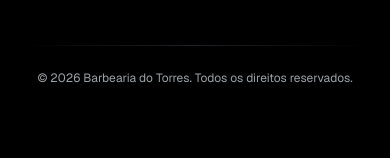
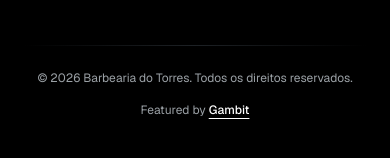
Before and after one commit to Rug-gieri/torrimba, a Next.js app: page / in a window 390 px wide. Shown: the part 7591-7749 px from the top of the page. Built offline with nearby package versions, Linux system fonts and the light colour scheme; no server answers; a web font is replaced by a local one.

Commit message:
feat(footer): add 'Featured by Gambit' credit with link

```diff
--- a/components/Footer.tsx
+++ b/components/Footer.tsx
@@ -62,9 +62,20 @@ export default function Footer() {
       </div>
       <div className="mx-auto mt-14 max-w-6xl px-6">
         <div className="h-px bg-gradient-to-r from-transparent via-border to-transparent" />
-        <p className="mt-6 text-center text-xs text-foreground-muted">
-          © 2026 Barbearia do Torres. Todos os direitos reservados.
-        </p>
+        <div className="mt-6 flex flex-col items-center justify-between gap-4 text-xs text-foreground-muted sm:flex-row">
+          <p>© 2026 Barbearia do Torres. Todos os direitos reservados.</p>
+          <p>
+            Featured by{" "}
+            <a
+              href="https://gambit.tec.br"
+              target="_blank"
+              rel="noopener noreferrer"
+              className="font-medium text-foreground transition-colors hover:text-accent underline underline-offset-4"
+            >
+              Gambit
+            </a>
+          </p>
+        </div>
       </div>
     </footer>
   );
```
